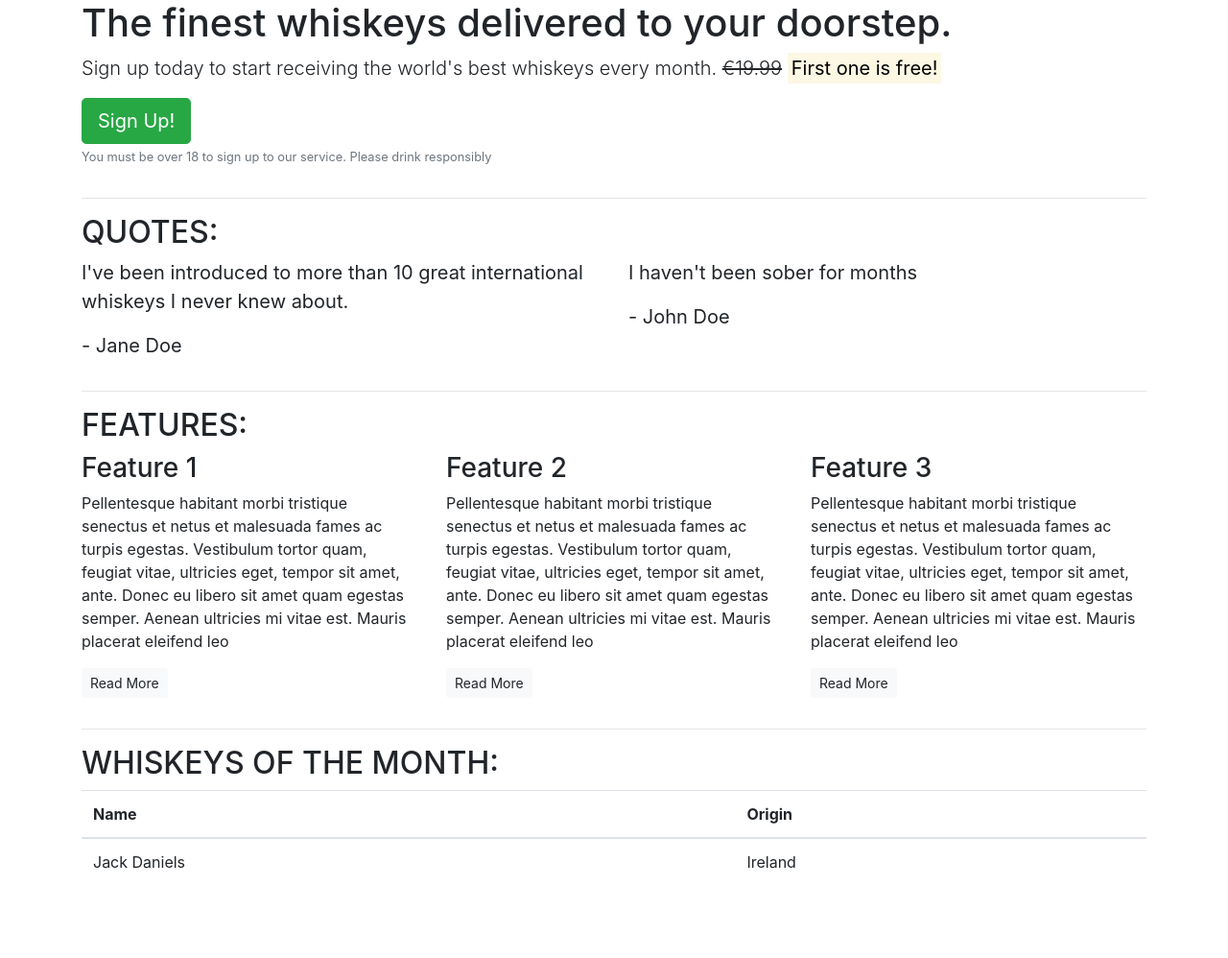
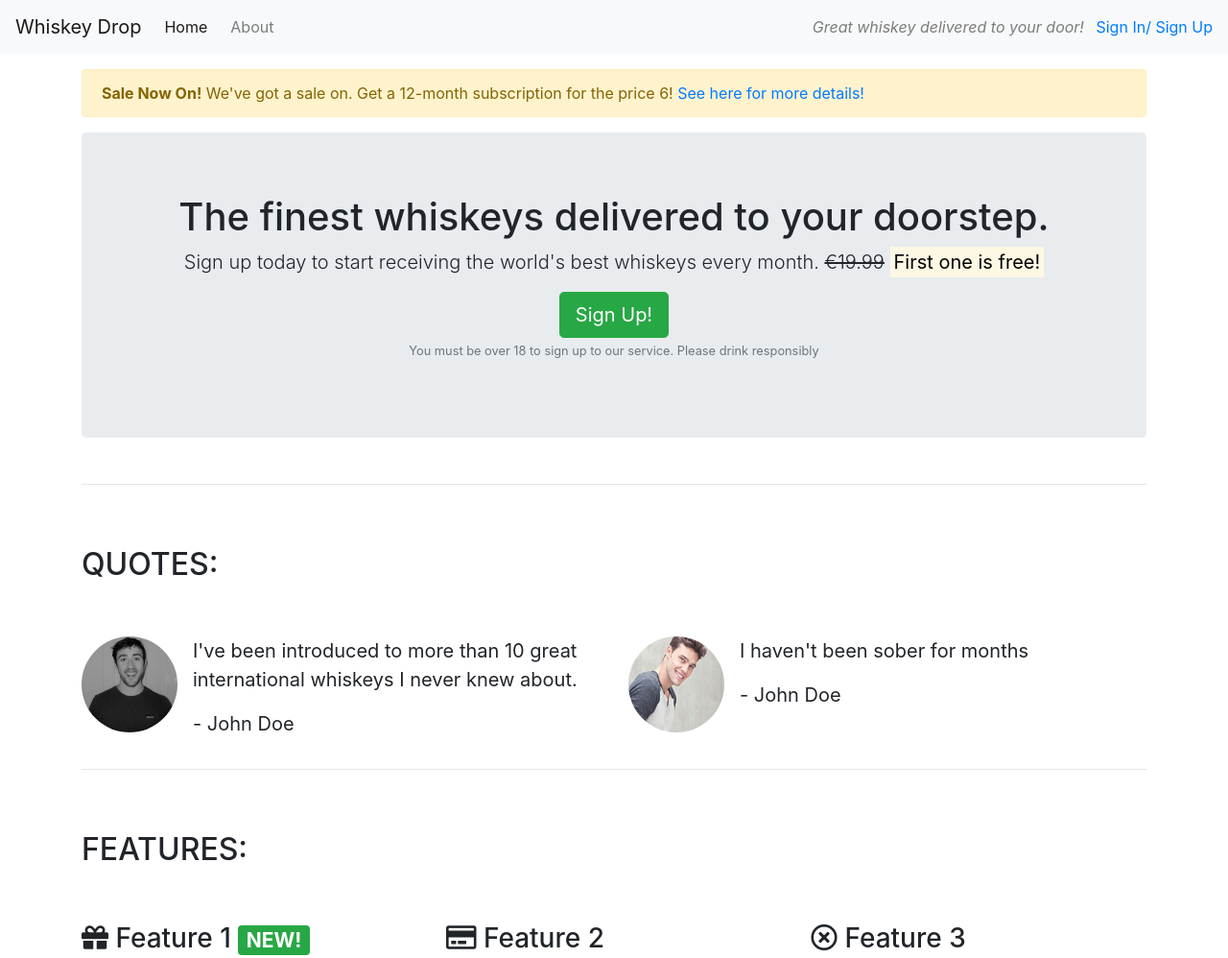
Before and after one commit to Callymags/bootstrap, a plain HTML site: page index.html in a window 1280 px wide. Shown: the top 998 px of the page at 96% size. Before the commit the page ends 938 px from the top, so only its background shows below. Drawn offline with nearby package versions, Linux system fonts and the light colour scheme.

Commit message:
Initial Commit

```diff
--- a/index.html
+++ b/index.html
@@ -6,16 +6,39 @@
     <title>Whiskey Drop | Taste a new whiskey every month</title>
     <link rel="stylesheet" href="https://cdn.jsdelivr.net/npm/bootstrap@4.5.3/dist/css/bootstrap.min.css" integrity="sha384-TX8t27EcRE3e/ihU7zmQxVncDAy5uIKz4rEkgIXeMed4M0jlfIDPvg6uqKI2xXr2" crossorigin="anonymous">
     <script src="https://cdn.jsdelivr.net/npm/bootstrap@4.5.3/dist/js/bootstrap.bundle.min.js" integrity="sha384-ho+j7jyWK8fNQe+A12Hb8AhRq26LrZ/JpcUGGOn+Y7RsweNrtN/tE3MoK7ZeZDyx" crossorigin="anonymous"></script>
+    <link rel="stylesheet" href="https://use.fontawesome.com/releases/v5.15.2/css/all.css" integrity="sha384-vSIIfh2YWi9wW0r9iZe7RJPrKwp6bG+s9QZMoITbCckVJqGCCRhc+ccxNcdpHuYu" crossorigin="anonymous">
 </head>
 <body>
-    <article class="container">
+    <nav class="navbar navbar-light bg-light navbar-expand-sm">
+        <a href="" class="navbar-brand">Whiskey Drop</a>
+        <ul class="navbar-nav mr-auto">
+            <li class="active nav-item mr-2"><a class="nav-link" href="/">Home</a></li>
+            <li class="nav-item mr-2"><a class="nav-link" href="/about">About</a></li>
+            <li class="nav-item mr-2 d-block d-sm-none"><a class="nav-link" href="/login">Sign In / Sign Up</a></li>
+        </ul>
+        <div class="d-none d-md-block">
+            <p class="navbar-text my-auto mr-2"><i>Great whiskey delivered to your door!</i></p>
+            <a href="/login">Sign In/ Sign Up</a>
+        </div>
+    </nav>
+    <article class="container mt-3">
+        <div class="row d-none d-sm-block">
+            <div class="col-12">
+                <div class="alert alert-warning">
+                    <strong>Sale Now On!</strong> We've got a sale on. Get a 12-month subscription for the price 6!
+                    <a href="">See here for more details!</a>
+                </div>
+            </div>
+        </div>
         <!-- Callout -->
         <div class="row">
             <div class="col-12">
-                <section class="callout">
+                <section class="callout jumbotron text-center">
                     <h1>The finest whiskeys delivered to your doorstep.</h1>
                     <p class="lead">Sign up today to start receiving the world's best whiskeys every month.
-                    <s>€19.99</s> <strong><mark> First one is free!</mark></strong></p>
+                    <s class="d-none d-sm-inline">€19.99</s>
+                    <span class="d-inline d-sm-none"><br></span>
+                    <strong><mark> First one is free!</mark></strong></p>
                     <button class="btn btn-success btn-lg">Sign Up!</button>
                     <p class="text-muted"><small>You must be over 18 to sign up to our service. Please drink responsibly</small></p>
                 </section>
@@ -27,22 +50,36 @@
         <!-- Quotes -->
         <section class="quotes">
             <div class="row">
-                <div class="col-12">
+                <div class="col-12 my-5">
                     <h2 class="text-uppercase">Quotes:</h2>
                 </div>
             </div>
             <div class="row">
                 <div class="col-12 col-md-6">
+                    <div class="media">
+                        <div class="d-none d-sm-block">
+                            <img src="/images/Callan Profile.jpg" alt="" class="rounded-circle mr-3" height="100" width="100">
+                        </div>
+                        <div class="media-body">
                             <blockquote class="blockquote">
                                 <p>I've been introduced to more than 10 great international whiskeys I never knew about. </p>
-                        <p>- Jane Doe</p>
+                                <p>- John Doe</p>
                             </blockquote>
                         </div>
+                    </div>
+                </div>
                 <div class="col-12 col-md-6">
+                    <div class="media">
+                        <div class="d-none d-sm-block">
+                            <img src="/images/Jacques 2.jpg" alt="" class="rounded-circle mr-3" height="100" width="100">
+                        </div>
+                        <div class="media-body">
                             <blockquote class="blockquote">
                                 <p>I haven't been sober for months</p>
                                 <p>- John Doe</p>
                             </blockquote>
+                        </div>
+                    </div>
                 </div>
             </div>
 
@@ -52,14 +89,14 @@
 
         <section class="feature">
             <div class="row">
-                <div class="col-12">
+                <div class="col-12 my-5">
                     <h2 class="text-uppercase">Features:</h2>
                 </div>
             </div>
             <div class="row">
                 <div class="col-12 col-md-6 col-lg-4">
                     <div class="feature">
-                        <h3>Feature 1</h3>
+                        <h3><i class="fas fa-gift d-none d-sm-inline"></i> Feature 1 <span class="badge badge-success">NEW!</span></h3>
                         <p>Pellentesque habitant morbi tristique senectus et netus et malesuada fames ac turpis egestas. Vestibulum tortor quam, feugiat vitae, ultricies eget, tempor sit amet, ante. Donec eu libero sit amet quam egestas semper. Aenean ultricies mi vitae est. Mauris placerat eleifend leo</p>
                         <p><a class="btn btn-sm btn-light" href="">Read More</a>
                         </p>
@@ -67,7 +104,7 @@
                 </div>
                 <div class="col-12 col-md-6 col-lg-4">
                     <div class="feature">
-                        <h3>Feature 2</h3>
+                        <h3><i class="far fa-credit-card d-none d-sm-inline"></i> Feature 2</h3>
                         <p>Pellentesque habitant morbi tristique senectus et netus et malesuada fames ac turpis egestas. Vestibulum tortor quam, feugiat vitae, ultricies eget, tempor sit amet, ante. Donec eu libero sit amet quam egestas semper. Aenean ultricies mi vitae est. Mauris placerat eleifend leo</p>
                         <p><a class="btn btn-sm btn-light" href="">Read More</a>
                         </p>
@@ -75,7 +112,7 @@
                 </div>
                 <div class="col-12 d-md-none d-lg-block col-lg-4">
                     <div class="feature">
-                        <h3>Feature 3</h3>
+                        <h3><i class="far fa-times-circle d-none d-sm-inline"></i> Feature 3</h3>
                         <p>Pellentesque habitant morbi tristique senectus et netus et malesuada fames ac turpis egestas. Vestibulum tortor quam, feugiat vitae, ultricies eget, tempor sit amet, ante. Donec eu libero sit amet quam egestas semper. Aenean ultricies mi vitae est. Mauris placerat eleifend leo</p>
                         <p><a class="btn btn-sm btn-light" href="">Read More</a>
                         </p>
```
Also changed, not shown: images/Callan Profile.jpg (added), images/Jacques 2.jpg (added). Lines whose indentation alone changed are shown as unchanged.
